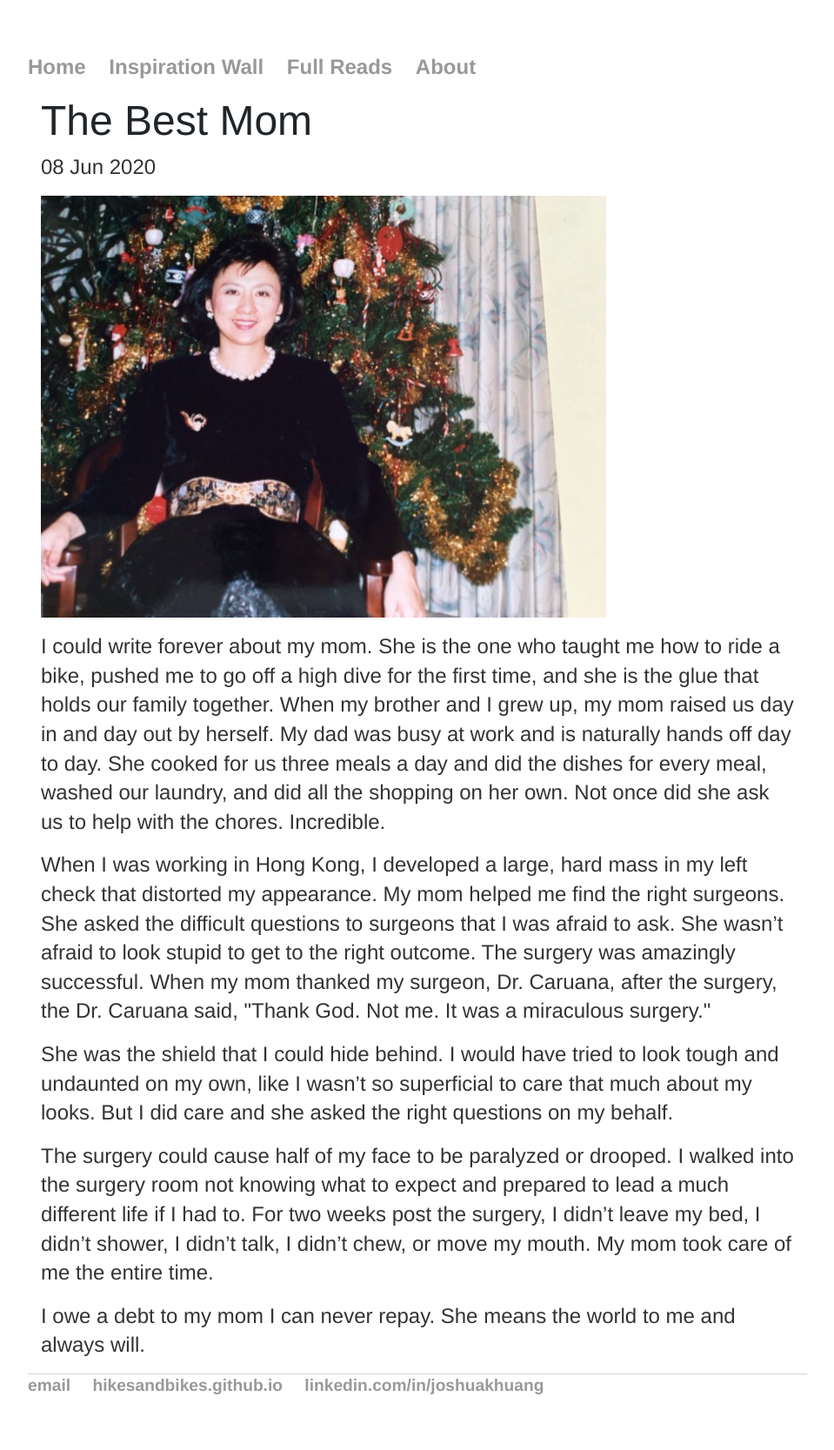
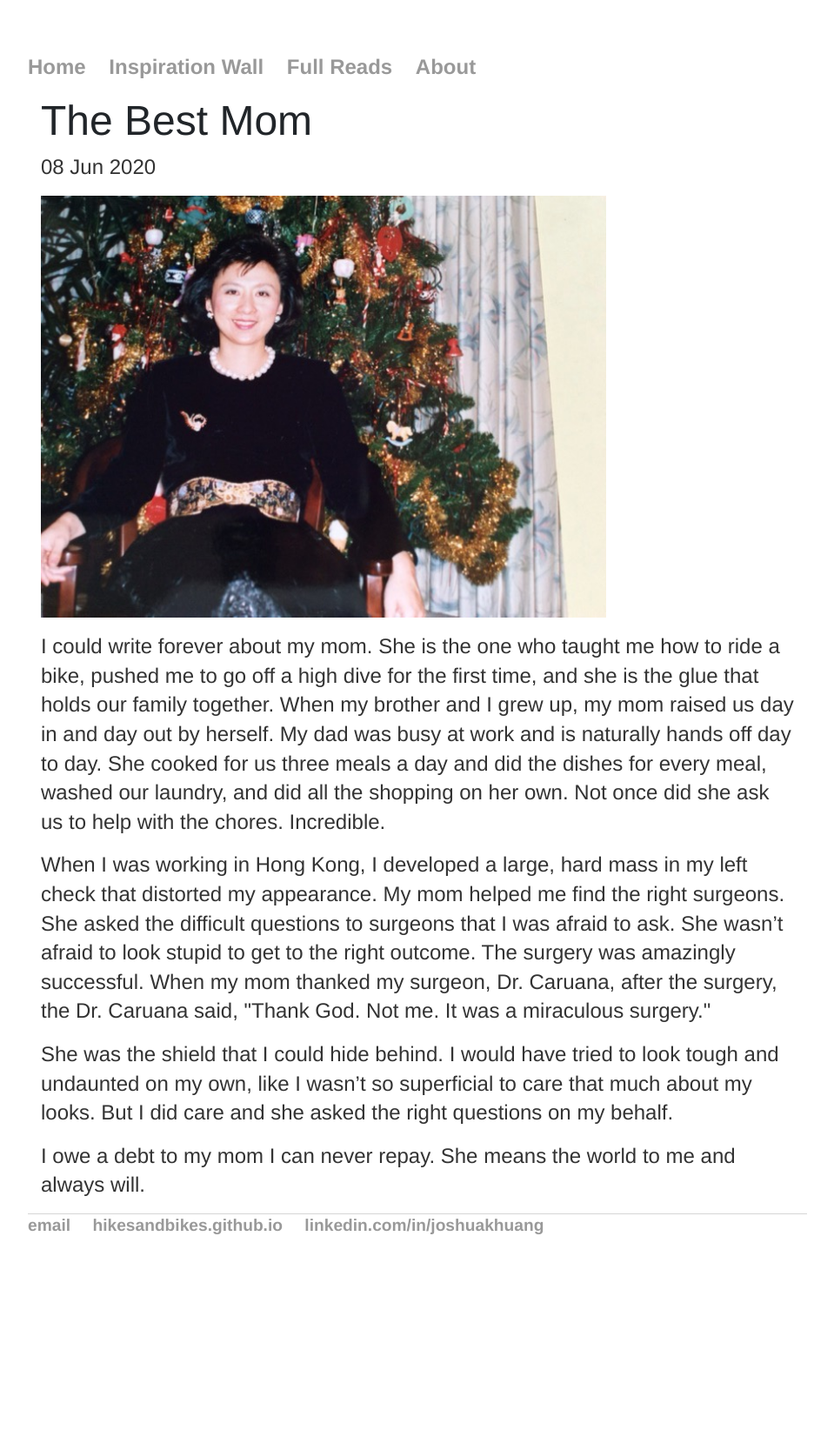
Before and after one commit to hikesandbikes/hikesandbikes.github.io, a Jekyll site: the page built from _posts/2020-06-08-mom.md, in a window 1280 px wide. Shown: the whole page at 87% size, without its empty margins (160-1119 px from the left). Built offline with Jekyll 4.4.1, drawn with Linux system fonts in a browser that asks for light colours; after the commit the page ends 1483 px from its top, so only the background shows below that.

Commit message:
update mom post

```diff
--- a/_posts/2020-06-08-mom.md
+++ b/_posts/2020-06-08-mom.md
@@ -27,11 +27,7 @@ She was the shield that I could hide behind.  I would have tried to look tough
 and undaunted on my own, like I wasn’t so superficial to care that much about my looks.
 But I did care and she asked the right questions on my behalf.
 </p>
-<p>
-The surgery could cause half of my face to be paralyzed or drooped.  I walked into the surgery room not knowing what to expect and prepared to lead a much different
-			life if I had to.  For two weeks post the surgery, I didn’t leave my bed,
-			I didn’t shower, I didn’t talk, I didn’t chew, or move my mouth. My mom took care of me the entire time.
-</p>
+
 <p>
 			I owe a debt to my mom I can never repay.  She means the world to me and always will.
 </p>
```
